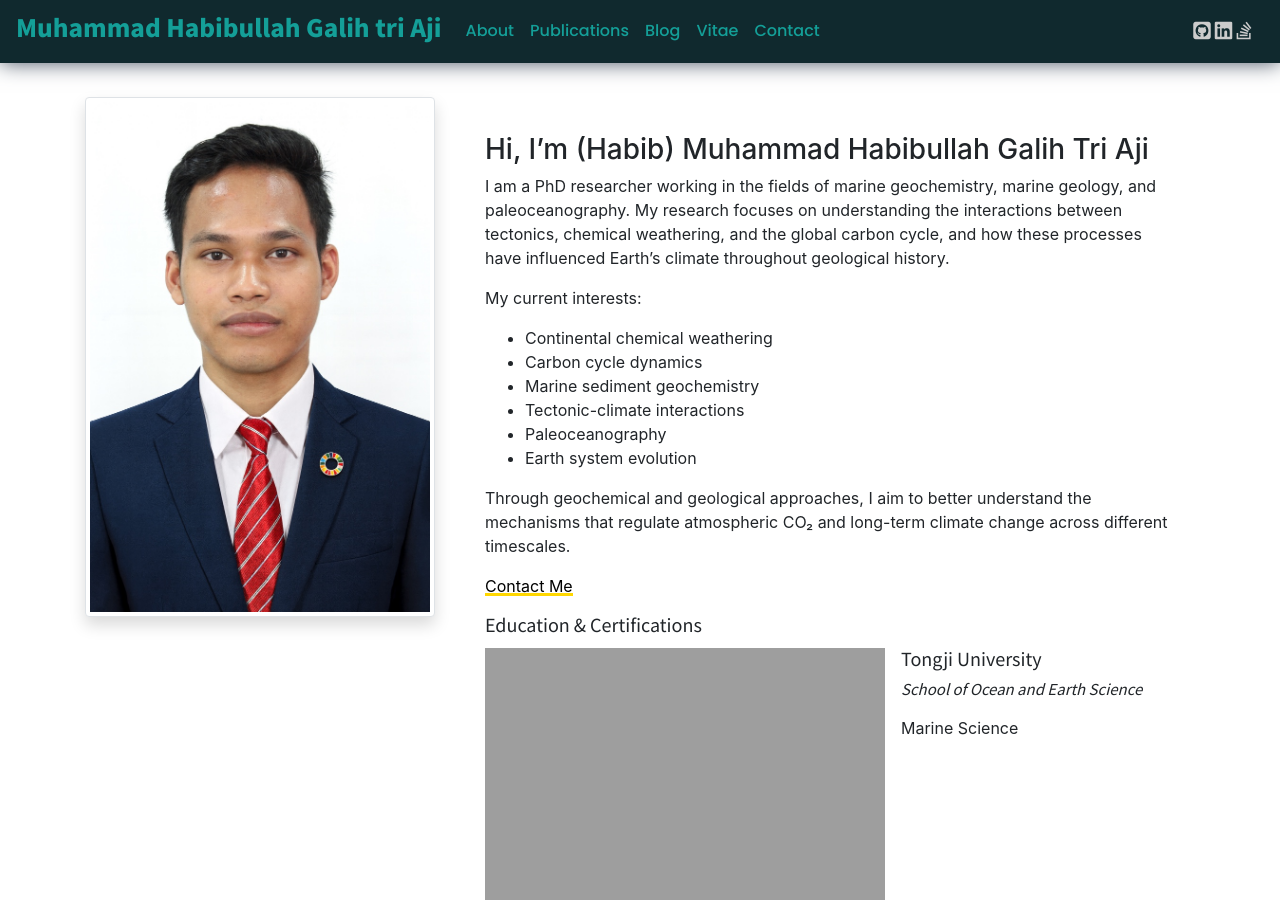
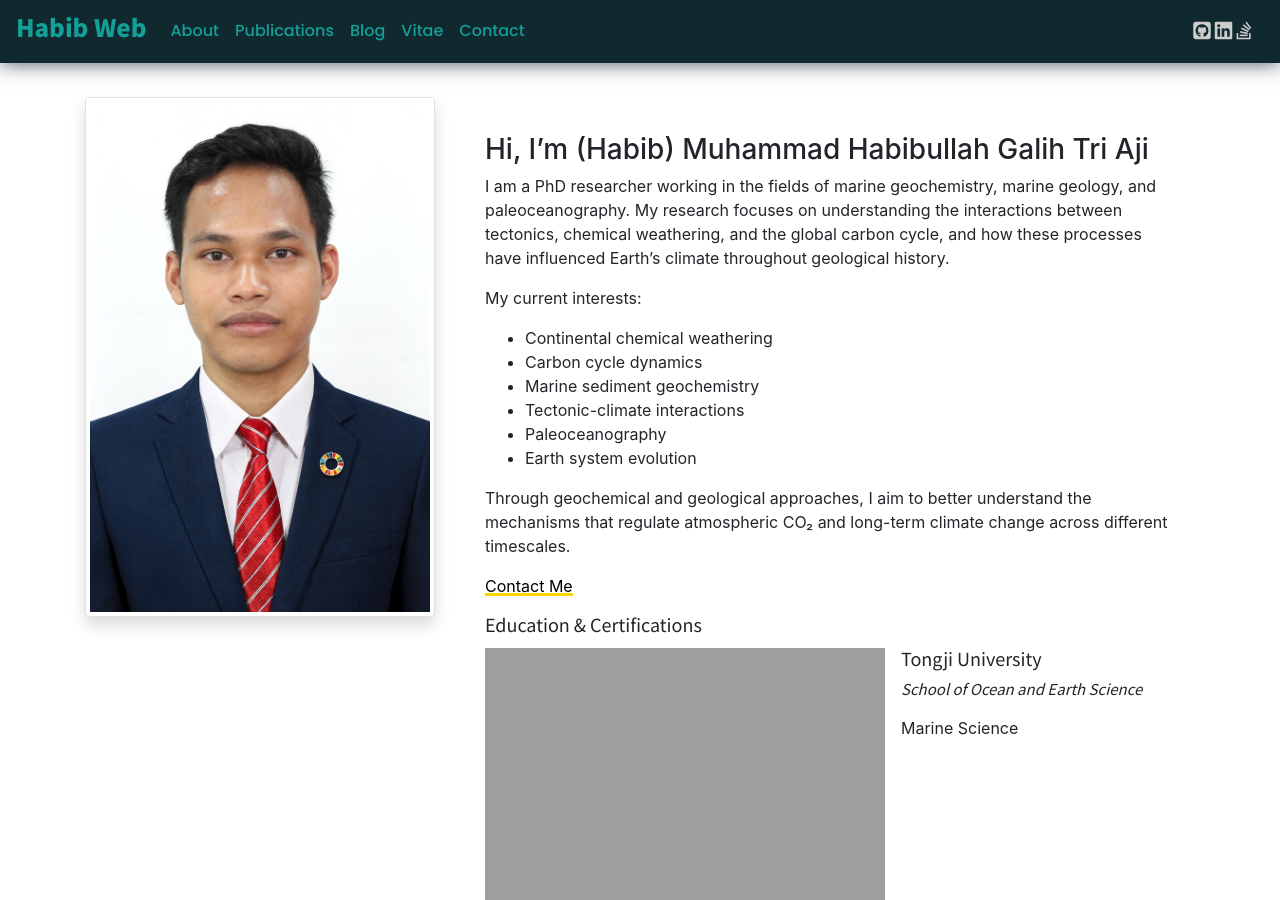
Before and after one commit to mhgta10/mhgta10.github.io, a Jekyll site: the page built from index.md, in a window 1280 px wide and 900 px high. Built offline with Jekyll 4.4.1, drawn with Linux system fonts in a browser that asks for light colours; nearby versions of some CDN libraries; comment, search, counter and statistics services are not loaded; our own code applies the rules of GitHub Pages for plain Markdown files.

Commit message:
Update _config.yml

```diff
--- a/_config.yml
+++ b/_config.yml
@@ -8,7 +8,7 @@
 # -----------BASE SETTINGS---------------#
 #========================================#
 
-title: Muhammad Habibullah Galih tri Aji
+title: Habib Web
 email: habib@tongji.edu.cn
 description: PhD Researcher in Marine Science which focused on Marine Geochemistry
 baseurl:                                       # the subpath of your site, e.g. /blog
```
